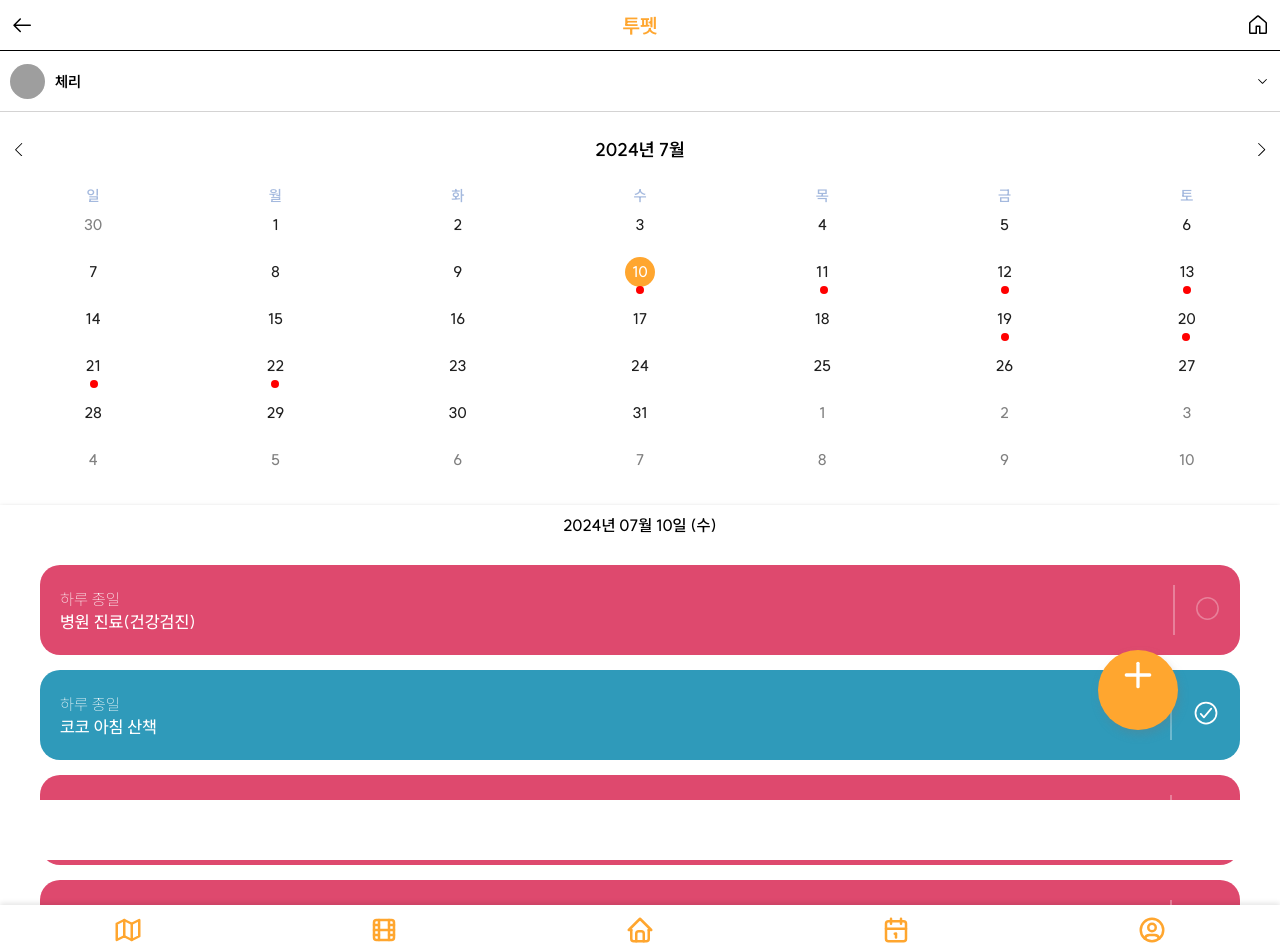
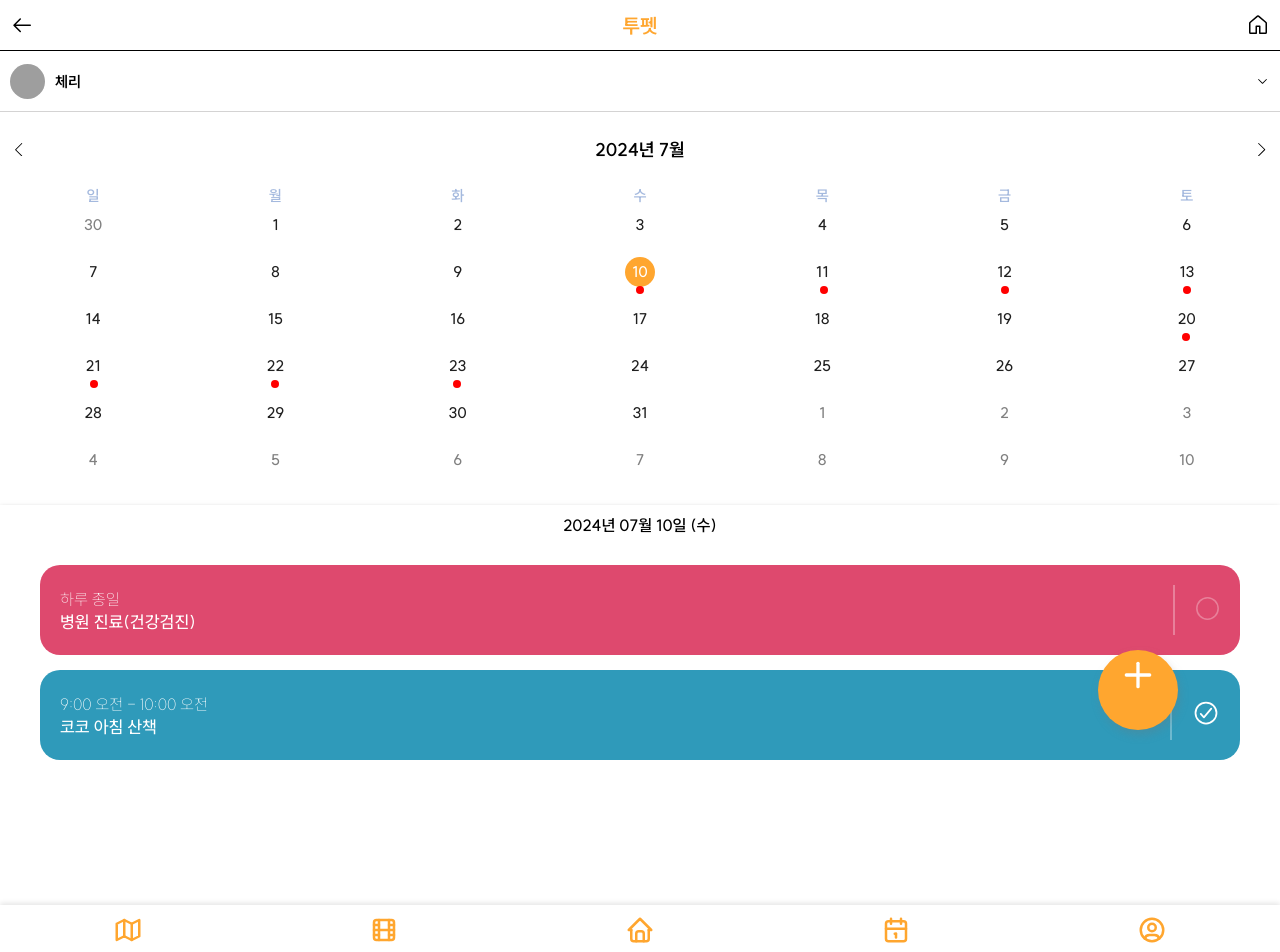
Before and after one commit to WonYunSun/topet-front, a React (Create React App) app in the folder react/: page /api/schedule in a window 1280 px wide. Shown: the top 952 px of the page. Built offline with nearby package versions, Linux system fonts and the light colour scheme; grey boxes are pictures that could not be loaded.

Commit message:
feat : ScheduleDetail fix

```diff
--- a/react/src/component/BottomSheet.js
+++ b/react/src/component/BottomSheet.js
@@ -3,6 +3,8 @@ import PetList from "./AnimalProfileComp/PetList";
 import HashTagContent from "./HashTagComp/HashTagContent";
 import AddSchedule from "./CalendarComp/AddSchedule";
 import ScheduleDetail from "./CalendarComp/ScheduleDetail";
+import EditDeleteBottomSheet from "./EditDeleteBottomSheet";
+import ScheduleEdit from "./CalendarComp/ScheduleEdit";
 import "../css/bottomsheet.css";
 
 const BottomSheet = ({
@@ -14,10 +16,12 @@ const BottomSheet = ({
   selectedDate,
   schedule,
   initialAddScheduleValues,
-  scheduleEditonClick,
   setSelectedPet,
   setSelectedTags,
   selectedTags,
+  onDotsClick,
+  onEditClick, // 추가된 부분
+  selectedSchedule, // 추가된 부분
 }) => {
   const [tempTags, setTempTags] = useState([]);
 
@@ -53,7 +57,6 @@ const BottomSheet = ({
         return "일정 상세";
       case "map":
         return "지도";
-
       case "강아지":
       case "고양이":
       case "특수동물":
@@ -83,10 +86,30 @@ const BottomSheet = ({
           />
         );
       case "scheduleDetail":
-        return <ScheduleDetail schedule={schedule} />;
+        return (
+          <ScheduleDetail
+            onDotsClick={onDotsClick}
+            selectedSchedule={selectedSchedule}
+          />
+        );
+      case "editDelete":
+        return (
+          <EditDeleteBottomSheet
+            show={true}
+            onClose={handleCloseBottomSheet}
+            onEditClick={onEditClick}
+          />
+        );
+
+      case "editSchedule":
+        return (
+          <ScheduleEdit
+            schedule={selectedSchedule}
+            onClose={handleCloseBottomSheet}
+          />
+        );
       case "map":
         return <h1>지도리스트</h1>;
-
       case "강아지":
       case "고양이":
       case "특수동물":
--- a/react/src/component/CalendarComp/ScheduleDetail.js
+++ b/react/src/component/CalendarComp/ScheduleDetail.js
@@ -3,35 +3,40 @@ import dayjs from "dayjs";
 import styles from "../../css/scheduleDetails.module.css";
 import { HiOutlineDotsVertical } from "react-icons/hi";
 
-const ScheduleDetail = ({ schedule }) => {
-  const isComplete = schedule?.isComplete;
+const ScheduleDetail = ({ onDotsClick, selectedSchedule }) => {
+  //   console.log("스케쥴잘오는지확인:", selectedSchedule);
+
+  const isComplete = selectedSchedule.isComplete;
   const isAllDay =
-    dayjs(schedule.startDate).format("a hh:mm") === "오전 00:00" ||
-    dayjs(schedule.endDate).format("a hh:mm") === "오후 11:59";
+    dayjs(selectedSchedule.startDate).format("a hh:mm") === "오전 00:00" ||
+    dayjs(selectedSchedule.endDate).format("a hh:mm") === "오후 11:59";
 
-  return schedule ? (
+  return (
     <div className={styles.scheduleDetailWrap}>
       <div className={styles.titleWrap}>
-        <div className={styles.title}>{schedule.scheduleTitle}</div>
-        <HiOutlineDotsVertical size={18} />
+        <div className={styles.title}>{selectedSchedule.scheduleTitle}</div>
+        <HiOutlineDotsVertical
+          size={18}
+          onClick={() => onDotsClick(selectedSchedule)}
+        />
       </div>
       <div className={styles.dateWrap}>
         <span>일자</span>
         <div className={styles.dateBox}>
           <div className={styles.date}>
-            {dayjs(schedule.startDate).format("YYYY년 MM월 DD일")}
+            {dayjs(selectedSchedule.startDate).format("YYYY년 MM월 DD일")}
           </div>
           <div className={`${styles.TimeBox} ${isAllDay ? styles.hidden : ""}`}>
-            <div>{dayjs(schedule.startDate).format("A HH:mm")}</div>
+            <div>{dayjs(selectedSchedule.startDate).format("A HH:mm")}</div>
           </div>
         </div>
         <div> - </div>
         <div className={styles.dateBox}>
           <div className={styles.date}>
-            {dayjs(schedule.endDate).format("YYYY년 MM월 DD일")}
+            {dayjs(selectedSchedule.endDate).format("YYYY년 MM월 DD일")}
           </div>
           <div className={`${styles.TimeBox} ${isAllDay ? styles.hidden : ""}`}>
-            <div>{dayjs(schedule.endDate).format("A HH:mm")}</div>
+            <div>{dayjs(selectedSchedule.endDate).format("A HH:mm")}</div>
           </div>
         </div>
       </div>
@@ -60,22 +65,20 @@ const ScheduleDetail = ({ schedule }) => {
       </div>
       <div className={styles.memoArea}>
         <span>메모</span>
-        <div>{schedule.scheduleContent}</div>
+        <div>{selectedSchedule.scheduleContent}</div>
       </div>
       <div className={styles.scheduleImg}></div>
       <div className={styles.WritEditWrap}>
         <div className={styles.scheduleWriterWrap}>
           <span>작성자</span>
-          {schedule.scheduleWriter}
+          {selectedSchedule.scheduleWriter}
         </div>
         <div className={styles.scheduleEditerWrap}>
           <span>수정자</span>
-          {schedule.scheduleEditer}
+          {selectedSchedule.scheduleEditer}
         </div>
       </div>
     </div>
-  ) : (
-    <div></div>
   );
 };
 
--- /dev/null
+++ b/react/src/component/CalendarComp/ScheduleEdit.js
@@ -0,0 +1,7 @@
+import React from "react";
+
+function ScheduleEdit() {
+  return <div>ScheduleEdit</div>;
+}
+
+export default ScheduleEdit;
--- a/react/src/page/calendar_screen.js
+++ b/react/src/page/calendar_screen.js
@@ -12,28 +12,30 @@ import FloatingBtn from "../component/ButtonComp/FloatingBtn";
 import isBetween from "dayjs/plugin/isBetween";
 import NavBar from "../component/NavBarComp/NavBar";
 import CheckModal from "../component/CheckModal";
+import ScheduleDetail from "../component/CalendarComp/ScheduleDetail";
+import ScheduleEdit from "../component/CalendarComp/ScheduleEdit";
+import EditDeleteBottomSheet from "../component/EditDeleteBottomSheet";
+
 dayjs.extend(localizedFormat);
 dayjs.extend(isToday);
 dayjs.extend(isBetween);
 
 export const Calendarscreen = () => {
   const [schedules, setSchedules] = useState([
-    // 더미데이터 넣어놓은겁니다
     {
       scheduleId: 1,
       startDate: "2024-07-10T00:00:00",
       endDate: "2024-07-13T23:59:59",
       scheduleTitle: "병원 진료(건강검진)",
       isComplete: false,
-      scheduleContent: "병원은 무섭죠",
       color: "#DE496E",
       scheduleWriter: "A",
       scheduleEditer: "B",
     },
     {
       scheduleId: 2,
-      startDate: "2024-07-10T00:00:00",
-      endDate: "2024-07-11T23:59:00",
+      startDate: "2024-07-10T09:00:00",
+      endDate: "2024-07-10T10:00:00",
       scheduleTitle: "코코 아침 산책",
       scheduleContent: "test1",
       isComplete: true,
@@ -43,89 +45,12 @@ export const Calendarscreen = () => {
     },
     {
       scheduleId: 3,
-      startDate: "2024-07-10T09:00:00",
-      endDate: "2024-07-10T10:00:00",
-      scheduleTitle: "example1",
+      startDate: "2024-07-20T09:00:00",
+      endDate: "2024-07-23T10:00:00",
+      scheduleTitle: "드디어됐네이시발거",
       scheduleContent: "test1",
       isComplete: true,
-      color: "#DE496E",
-      scheduleWriter: "A",
-      scheduleEditer: "B",
-    },
-    {
-      scheduleId: 4,
-      startDate: "2024-07-10T09:00:00",
-      endDate: "2024-07-10T10:00:00",
-      scheduleTitle: "example1",
-      scheduleContent: "test1",
-      isComplete: true,
-      color: "#DE496E",
-      scheduleWriter: "A",
-      scheduleEditer: "B",
-    },
-    {
-      scheduleId: 5,
-      startDate: "2024-07-10T09:00:00",
-      endDate: "2024-07-10T10:00:00",
-      scheduleTitle: "example1",
-      scheduleContent: "test1",
-      isComplete: false,
-      color: "#DE496E",
-      scheduleWriter: "A",
-      scheduleEditer: "B",
-    },
-    {
-      scheduleId: 6,
-      startDate: "2024-07-11T13:00:00",
-      endDate: "2024-07-11T14:00:00",
-      scheduleTitle: "example2",
-      scheduleContent: "test2",
-      isComplete: true,
-      color: "#EE4E4E",
-      scheduleWriter: "A",
-      scheduleEditer: "B",
-    },
-    {
-      scheduleId: 7,
-      startDate: "2024-07-11T13:00:00",
-      endDate: "2024-07-12T14:00:00",
-      scheduleTitle: "겹치는 일정 잘 표시되나",
-      scheduleContent: "test2",
-      isComplete: false,
-      color: "#EE4E4E",
-      scheduleWriter: "A",
-      scheduleEditer: "B",
-    },
-    {
-      scheduleId: 8,
-      startDate: "2024-07-12T11:30:00",
-      endDate: "2024-07-12T12:30:00",
-      scheduleTitle: "example3",
-      scheduleContent: "test3",
-      isComplete: true,
-      color: "#ADD899",
-      scheduleWriter: "A",
-      scheduleEditer: "B",
-    },
-    {
-      scheduleId: 9,
-      startDate: "2024-07-13T15:00:00",
-      endDate: "2024-07-13T16:00:00",
-      scheduleTitle: "example4",
-      scheduleContent: "test4",
-      isComplete: true,
-      color: "#EC9454",
-      scheduleWriter: "A",
-      scheduleEditer: "B",
-    },
-    {
-      scheduleId: 10,
-      startDate: "2024-07-19T15:00:00",
-      endDate: "2024-07-22T16:00:00",
-      scheduleTitle: "example4",
-      scheduleContent: "test4",
-      isComplete: true,
-      color: "#EC9454",
+      color: "#2F9ABA",
       scheduleWriter: "A",
       scheduleEditer: "B",
     },
@@ -134,7 +59,7 @@ export const Calendarscreen = () => {
   const [showBottomSheet, setShowBottomSheet] = useState(false);
   const [bottomSheetType, setBottomSheetType] = useState(null);
   const [selectedPet, setSelectedPet] = useState(null);
-  const [selectedDate, setSelectedDate] = useState(dayjs()); // 선택된 날짜 관리할것
+  const [selectedDate, setSelectedDate] = useState(dayjs());
   const [showCancleModal, setShowCancleModal] = useState(false);
   const [initialAddScheduleValues, setInitialAddScheduleValues] = useState({
     startDate: dayjs().toDate(),
@@ -144,7 +69,18 @@ export const Calendarscreen = () => {
     isComplete: false,
     color: "#DE496E",
   });
-  const [bottomSheetContent, setBottomSheetContent] = useState(null); // 추가된 상태
+  const [bottomSheetContent, setBottomSheetContent] = useState(null);
+  const [selectedSchedule, setSelectedSchedule] = useState(null);
+
+  const handleDotsClick = (schedule) => {
+    setSelectedSchedule(schedule);
+    setBottomSheetContent("editDelete");
+    setShowBottomSheet(true);
+  };
+
+  const handleEditClick = () => {
+    setBottomSheetContent("editSchedule");
+  };
 
   const handleOpenPetBottomSheet = () => {
     setBottomSheetType("pet");
@@ -153,11 +89,12 @@ export const Calendarscreen = () => {
 
   const handleCloseBottomSheet = () => {
     setShowBottomSheet(false);
+    setBottomSheetContent(null);
   };
 
   const handleAddScheduleBottomSheetClose = () => {
     setShowBottomSheet(false);
-    setTimeout(() => setShowCancleModal(true), 100); // BottomSheet가 닫히고 나서 Modal을 띄움
+    setTimeout(() => setShowCancleModal(true), 200);
   };
 
   const handleContinueWriting = () => {
@@ -172,7 +109,7 @@ export const Calendarscreen = () => {
 
   const handleDateClick = (date) => {
     const formattedDate = dayjs(date).format("YYYY-MM-DD");
-    setSelectedDate(formattedDate); // 선택된 날짜 업데이트
+    setSelectedDate(formattedDate);
     setInitialAddScheduleValues((prev) => ({
       ...prev,
       startDate: dayjs(date).toDate(),
@@ -194,10 +131,18 @@ export const Calendarscreen = () => {
   };
 
   const handleScheduleClick = (schedule) => {
-    setBottomSheetContent(schedule); // 선택된 스케줄 설정
-    setBottomSheetType("scheduleDetail"); // BottomSheet의 타입을 설정
+    console.log("Clicked schedule: ", schedule);
+    setSelectedSchedule(schedule);
+    setBottomSheetType("scheduleDetail");
     setShowBottomSheet(true);
   };
+
+  // useEffect(() => {
+  //   console.log("selectedSchedule has changed: ", selectedSchedule);
+  //   if (selectedSchedule) {
+  //     setBottomSheetContent(selectedSchedule);
+  //   }
+  // }, [selectedSchedule]);
 
   return (
     <div>
@@ -219,7 +164,10 @@ export const Calendarscreen = () => {
         selectedDate={selectedDate}
         setSelectedPet={setSelectedPet}
         initialAddScheduleValues={initialAddScheduleValues}
-        schedule={bottomSheetContent} // 선택된 스케줄을 전달
+        schedule={bottomSheetContent}
+        onDotsClick={handleDotsClick}
+        onEditClick={handleEditClick} // 추가된 부분
+        selectedSchedule={selectedSchedule} // 추가된 부분
       />
       {showCancleModal && bottomSheetType === "addSchedule" && (
         <CheckModal
@@ -233,7 +181,7 @@ export const Calendarscreen = () => {
       <ScheduleBottom
         schedules={schedules}
         selectedDate={selectedDate}
-        onScheduleClick={handleScheduleClick} // 스케줄 클릭 핸들러를 전달
+        onScheduleClick={handleScheduleClick}
       />
       <FloatingBtn onClick={handleFloatingBtnClick} />
       <NavBar />
```
Also changed, not shown: react/src/component/TopBar.js (+12 -9 lines).
